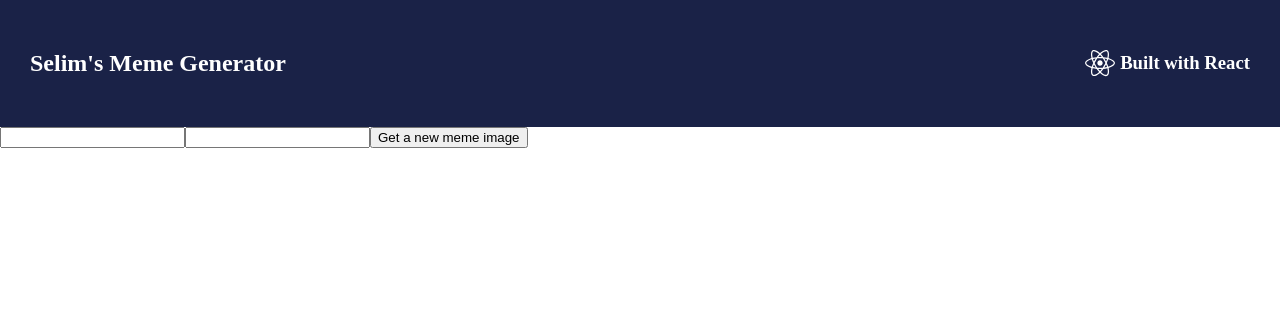
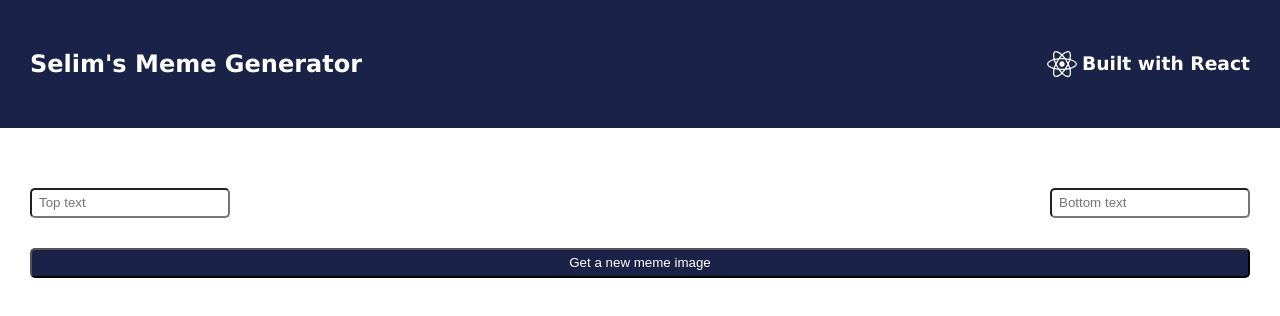
Before and after one commit to selimyay00/meme-generator, a React (Vite) app: page / in a window 1280 px wide. Shown: the top 316 px of the page. Built offline with nearby package versions, Linux system fonts and the light colour scheme.

Commit message:
added inputs and button | styled with css

```diff
--- a/components/Meme.jsx
+++ b/components/Meme.jsx
@@ -1,10 +1,16 @@
 function Meme() {
     return (
         <main>
-            <form>
-                <input type="text" />
-                <input type="text" />
-                <button>Get a new meme image</button>
+            <form className="form">
+                <div className="form-inputs">
+                    <input type="text" placeholder="Top text" />
+                    <input type="text" placeholder="Bottom text" />
+                </div>
+                <button
+                    className="form-button"
+                >
+                    Get a new meme image
+                </button>
             </form>
         </main>
     )
--- a/src/index.css
+++ b/src/index.css
@@ -4,6 +4,7 @@
 
 body {
   margin: 0;
+  font-family: Verdana, Geneva, Tahoma, sans-serif;
 }
 
 .header {
@@ -19,3 +20,30 @@ body {
   display: flex;
   align-items: center;
 }
+
+.form {
+  display: flex;
+  flex-direction: column;
+  padding: 30px;
+}
+
+.form-inputs {
+  display: flex;
+  justify-content: space-between;
+}
+
+.form-inputs > input {
+  height: 30px;
+  width: 30%;
+  max-width: 200px;
+  border-radius: 5px;
+  margin: 30px 0;
+  text-indent: 5px;
+}
+
+button {
+  height: 30px;
+  border-radius: 5px;
+  background-color: #1a2247;
+  color: #fff;
+}
```
